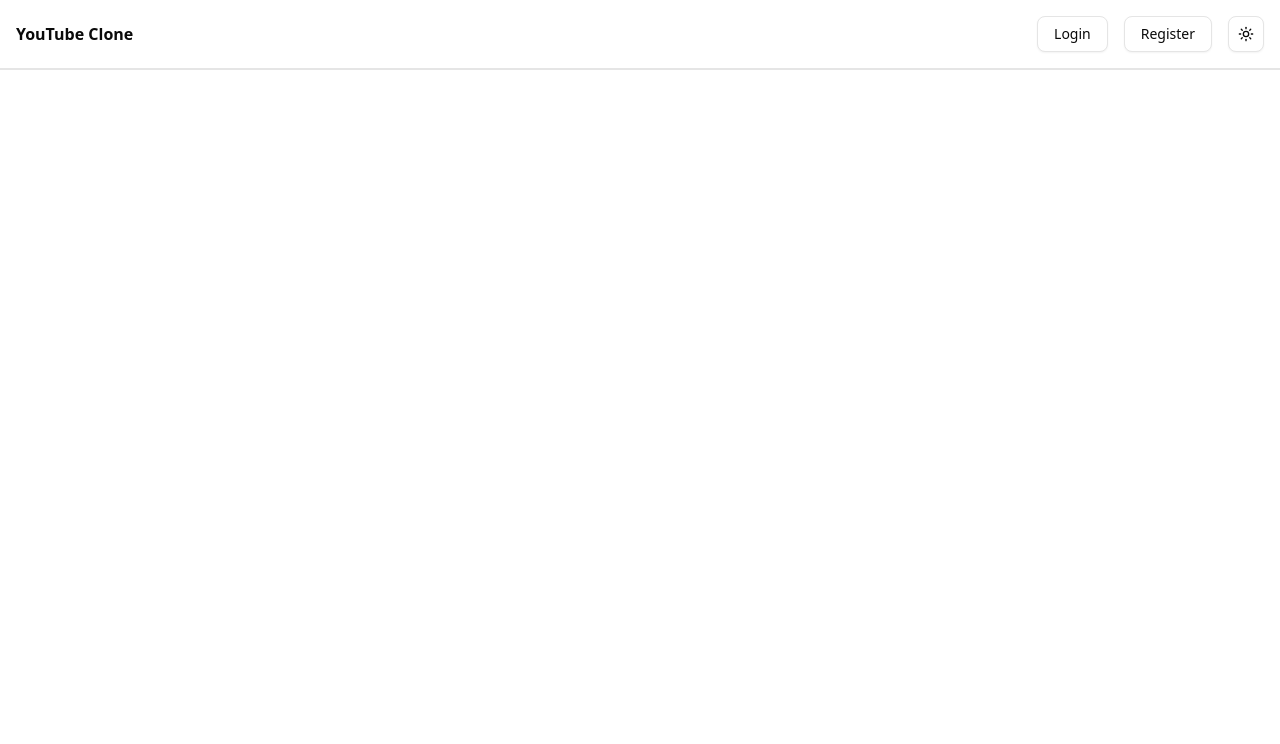
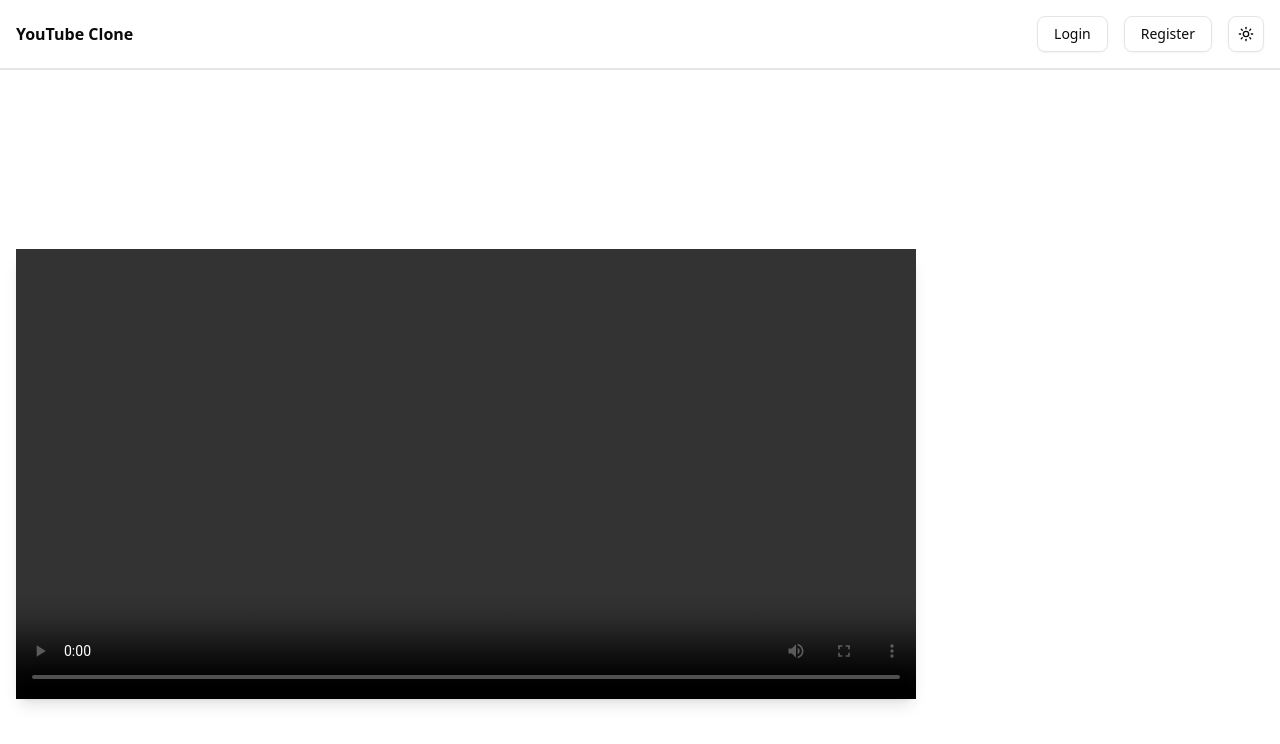
Before and after one commit to ShehryarAijaz/youtube-backend, a React (Vite) app in the folder frontend/: page /watch/1 in a window 1280 px wide. Shown: the top 744 px of the page. Built offline with nearby package versions, Linux system fonts and the light colour scheme; no server answers.

Commit message:
feat: implement video player and watch page components, add video fetching functionality, and enhance video preview with navigation

```diff
--- a/frontend/src/features/tweets/components/Tweet.jsx
+++ b/frontend/src/features/tweets/components/Tweet.jsx
@@ -13,7 +13,7 @@ const Tweet = ({ tweet }) => {
         <div className="border rounded p-4 shadow-sm flex flex-col">
             <text className="text-lg font-semibold">{tweet.content}</text>
             <text className="text-sm text-gray-500">{tweet.createdAt.split("T")[0]}</text>
-            <Button variant="outline" onClick={handleUpdate}>Update</Button>
+            <Button className="mt-4 w-20" variant="outline" onClick={handleUpdate}>Update</Button>
         </div>
     )
 }
--- a/frontend/src/features/videos/api.js
+++ b/frontend/src/features/videos/api.js
@@ -27,3 +27,16 @@ export const publishVideo = async (formData) => {
     throw new Error(error.message || "Failed to publish video");
   }
 };
+
+export const getVideoById = async (videoId) => {
+  try{
+    const response = await api.get(`/videos/get-video/${videoId}`)
+    if (response?.status === 200) {
+      return response
+    } else {
+      throw new Error(response.message || "Failed to fetch video")
+    }
+  } catch (error) {
+    throw new Error(error.message || "Failed to fetch video")
+  }
+}
--- a/frontend/src/features/videos/components/video/videoPlayer/VideoPlayer.jsx
+++ b/frontend/src/features/videos/components/video/videoPlayer/VideoPlayer.jsx
@@ -0,0 +1,36 @@
+import React, { useState ,useEffect } from 'react'
+import { useParams } from 'react-router-dom'
+import { getVideoById } from '@/features/videos/api'
+
+const VideoPlayer = () => {
+
+    const [video, setVideo] = useState("")
+    const { videoId } = useParams()
+
+    useEffect(() => {
+        const fetchVideo = async () => {
+            try {
+                const response = await getVideoById(videoId)
+                console.log("response", response.data)
+                setVideo(response.data)
+            } catch (error) {
+                console.error("Error fetching video:", error.message)
+            }
+        }
+        fetchVideo()
+    }, [])
+
+  return (
+    <div>
+        <video
+            src={video?.videoFile}
+            poster={video?.thumbnail}
+            controls
+            width="100%"
+            height="100%"
+        ></video>
+    </div>
+  )
+}
+
+export default VideoPlayer
--- a/frontend/src/features/videos/components/video/videoPlayer/VideoWatchPage.jsx
+++ b/frontend/src/features/videos/components/video/videoPlayer/VideoWatchPage.jsx
@@ -0,0 +1,19 @@
+import React from 'react'
+import VideoPlayer from './VideoPlayer'
+import { useParams } from 'react-router-dom'
+
+const VideoWatchPage = () => {
+    const { videoId } = useParams()
+
+  return (
+    <div className="w-full h-screen flex justify-center items-center">
+        <div className="flex w-full">
+            <div className="sticky top-[64px] left-0 w-[900px] max-w-full bg-black rounded-lg shadow-lg mt-2 ml-4 z-10">
+                <VideoPlayer videoId={videoId} />
+            </div>
+        </div>
+    </div>
+  )
+}
+
+export default VideoWatchPage
--- a/frontend/src/features/videos/components/video/videoPreview/Video.jsx
+++ b/frontend/src/features/videos/components/video/videoPreview/Video.jsx
@@ -1,18 +1,27 @@
 import React from "react";
+import { useNavigate } from 'react-router-dom'
 
 const Video = ({ video }) => {
+  const navigate = useNavigate();
+
+  const handleUpdate = () => {
+    navigate(`/watch/${video._id}`);
+  }
+
   return (
-    <div className="border rounded p-4 shadow-sm">
+    <div className="border rounded p-4 shadow-sm" onClick={handleUpdate}>
       <video
         src={video.videoFile}
         poster={video.thumbnail}
         controls
         className="w-full rounded"
       />
+      <div className="flex flex-col cursor-pointer">
       <h2 className="mt-2 text-lg font-semibold">{video.title}</h2>
       <p className="text-sm text-gray-600">{video.description}</p>
       <div className="text-xs text-gray-400 mt-1">
         Duration: {video.duration.toFixed(2)} sec | Views: {video.views}
+      </div>
       </div>
     </div>
   );
--- a/frontend/src/router/AppRouter.jsx
+++ b/frontend/src/router/AppRouter.jsx
@@ -9,6 +9,7 @@ import UpdateAccount from "@/features/user/components/UpdateAccount"
 import PublishVideo from "@/features/videos/components/video/videoPreview/PublishVideo"
 import PublishTweet from "@/features/tweets/components/TweetPublish"
 import TweetUpdate from "@/features/tweets/components/TweetUpdate"
+import VideoWatchPage from "@/features/videos/components/video/videoPlayer/VideoWatchPage"
 
 export default function AppRouter() {
     return (
@@ -24,6 +25,7 @@ export default function AppRouter() {
                 <Route path="/publish-video" element={<PublishVideo />} />
                 <Route path="/publish-tweet" element={<PublishTweet />} />
                 <Route path="/update-tweet/:tweetId" element={<TweetUpdate />} />
+                <Route path="/watch/:videoId" element={<VideoWatchPage />} />
             </Routes>
         </BrowserRouter>
         </ThemeProvider>
```
